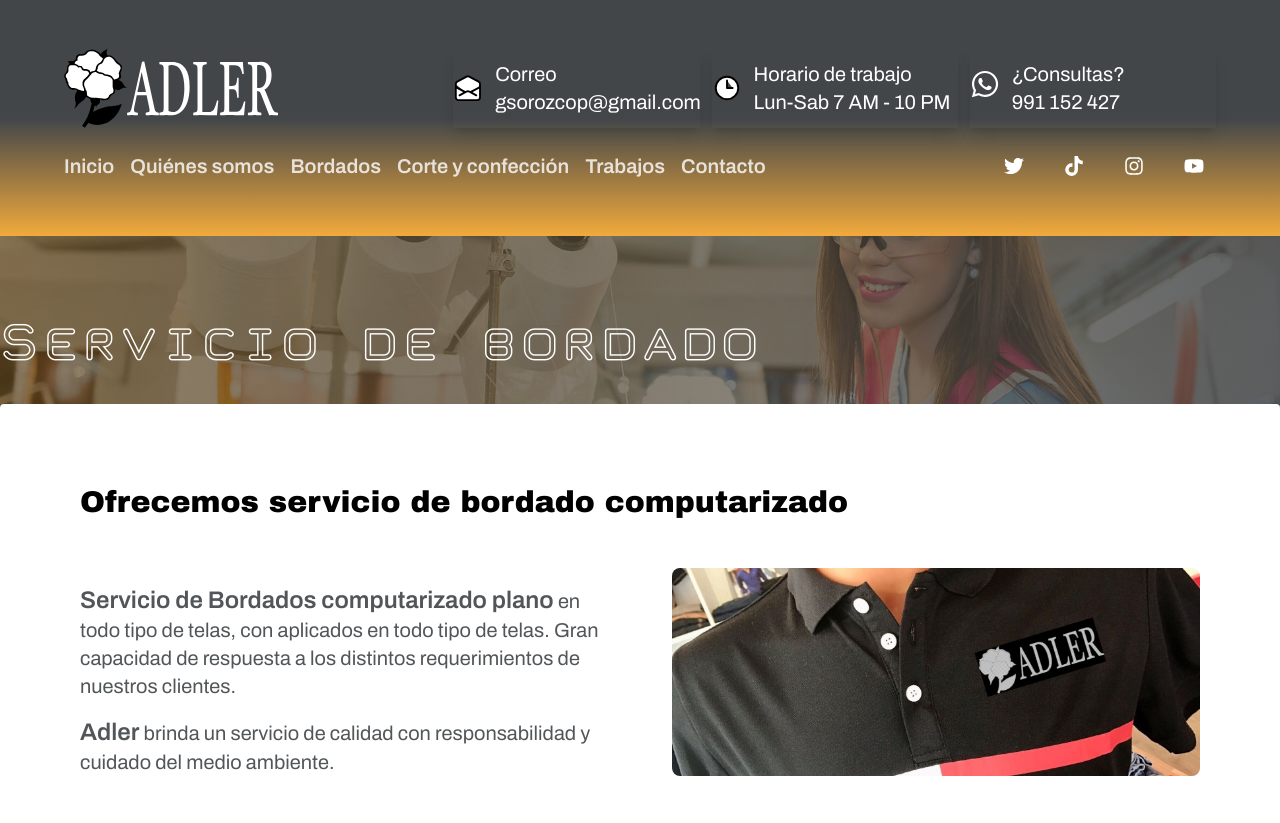
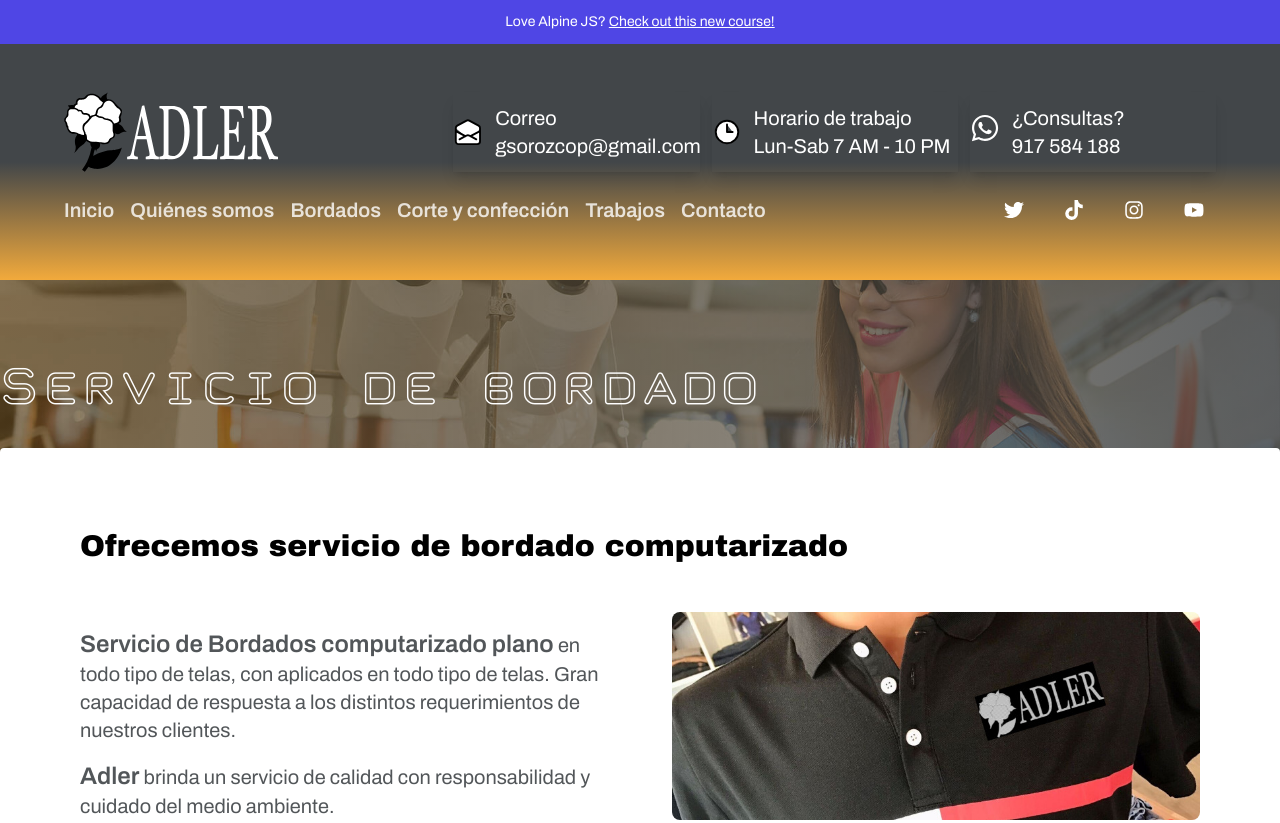
Before and after one commit to loxi1/Adler, an Astro site: page /bordados in a window 1280 px wide. Shown: the top 823 px of the page. Built offline with nearby package versions, Linux system fonts and the light colour scheme; Astro itself is replaced by a stand-in of ours.

Commit message:
26-02-2023 cambios de # de numero de telefono

```diff
--- a/src/components/Header.astro
+++ b/src/components/Header.astro
@@ -83,7 +83,7 @@ const menu = [
                       ¿Consultas?
                     </p>
                     <p class="max-w-xs text-white">
-                      991 152 427
+                      917 584 188
                     </p>
                   </div>
                 </div>
--- a/src/layouts/Layout.astro
+++ b/src/layouts/Layout.astro
@@ -51,6 +51,13 @@ const backBody = bgbody ? true : false
 		</script>
 	</head>
 	<body class:list={['min-h-screen overflow-x-hidde',{'bg-principal': backBody}]}>
+		<div class="bg-indigo-600 px-4 py-3 text-white">
+  <p class="text-center text-sm font-medium">
+    Love Alpine JS?
+    <a href="#" class="inline-block underline">Check out this new course!</a>
+  </p>
+</div>
+
 		<Header />
 		<slot />
 		<Footer />
```
